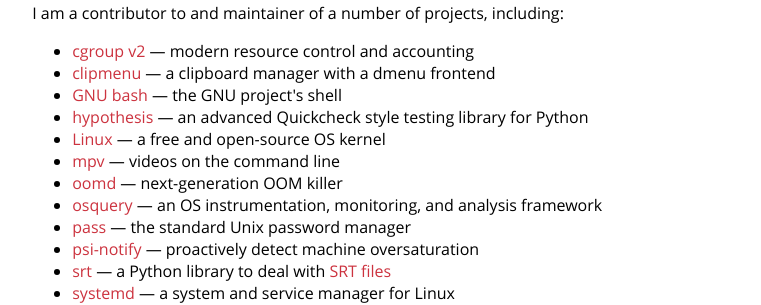
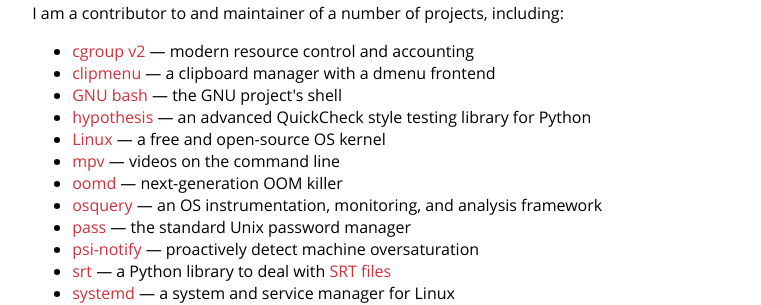
Before and after one commit to cdown/chrisdown.name, a Jekyll site: the page built from index.md, in a window 1280 px wide. Shown: the part 626-931 px from the top of the page, without its empty margins (259-1020 px from the left). Built offline with Jekyll 4.4.1, drawn with Linux system fonts in a browser that asks for light colours.

```diff
--- a/index.md
+++ b/index.md
@@ -41,7 +41,7 @@ I am a contributor to and maintainer of a number of projects, including:
 - [cgroup v2](https://www.youtube.com/watch?v=ikZ8_mRotT4) — modern resource control and accounting
 - [clipmenu](https://github.com/cdown/clipmenu) — a clipboard manager with a dmenu frontend
 - [GNU bash](https://www.gnu.org/software/bash/) — the GNU project's shell
-- [hypothesis](https://github.com/DRMacIver/hypothesis) — an advanced Quickcheck style testing library for Python
+- [hypothesis](https://github.com/DRMacIver/hypothesis) — an advanced QuickCheck style testing library for Python
 - [Linux](https://lore.kernel.org/patchwork/project/lkml/list/?series=&submitter=25468&state=*&q=&archive=&delegate=) — a free and open-source OS kernel
 - [mpv](https://github.com/mpv-player/mpv) — videos on the command line
 - [oomd](https://github.com/facebookincubator/oomd) — next-generation OOM killer
```
